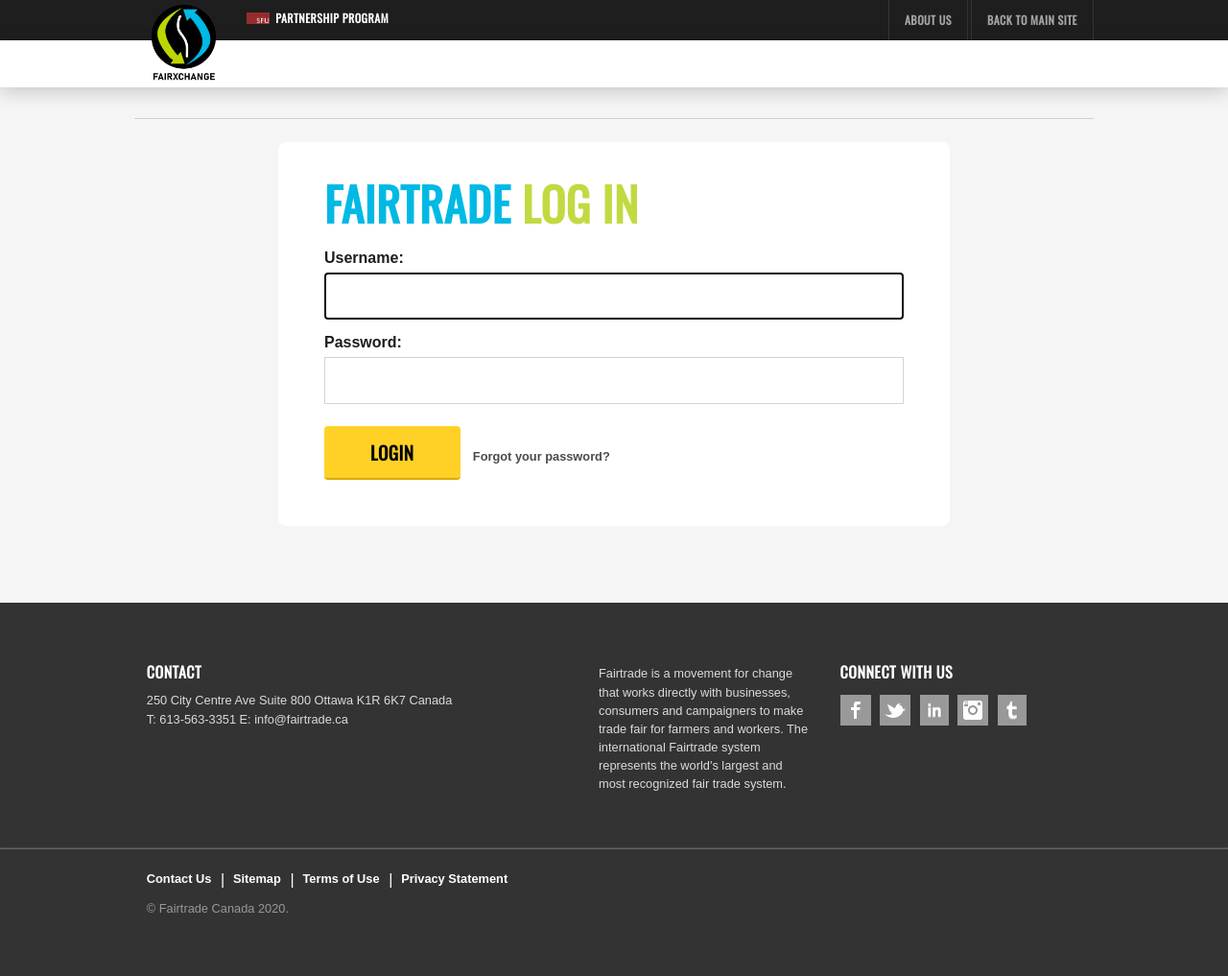
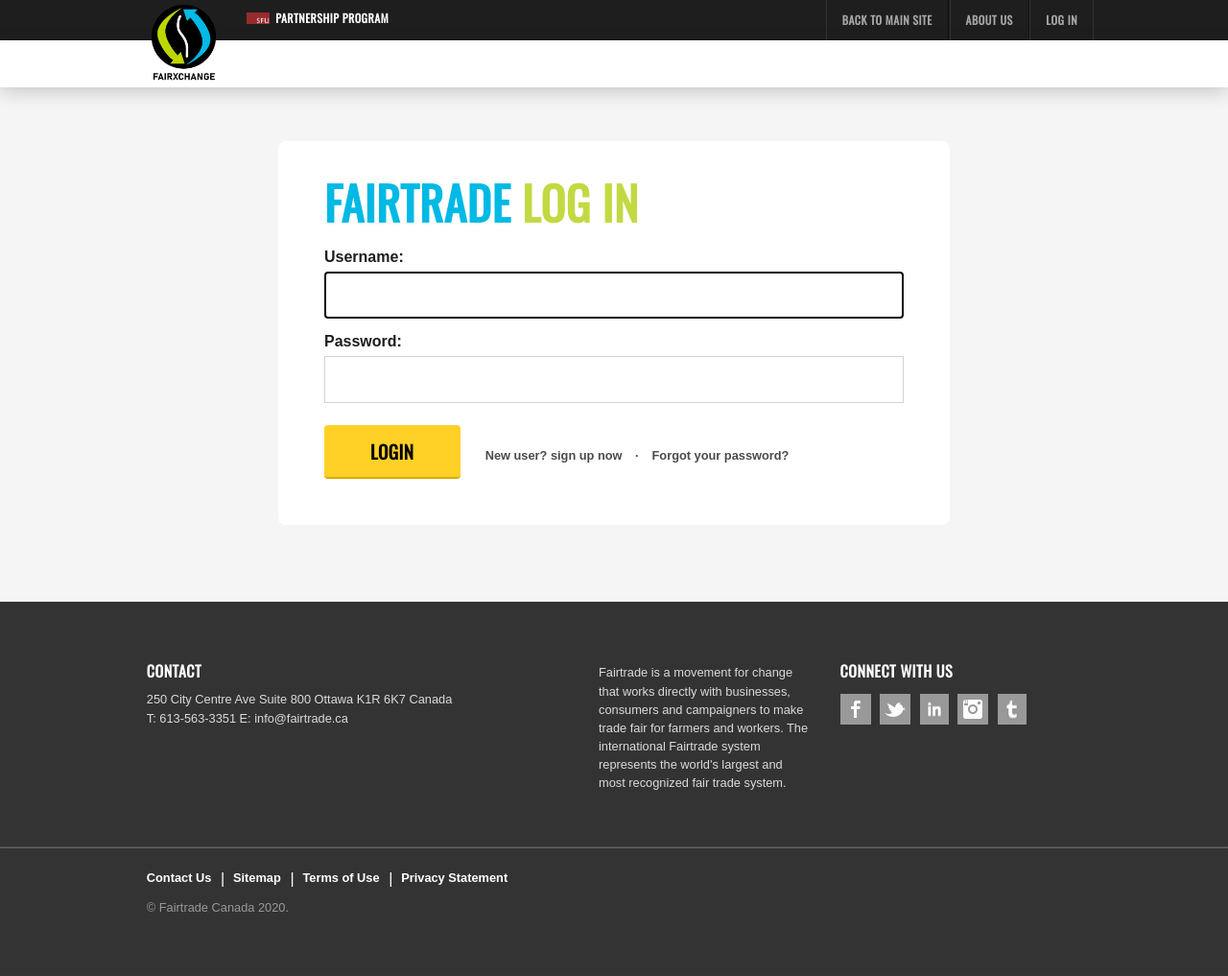
Before and after one commit to jam0ra/Fairtrade-Rewards, a Django app: page /accounts/login/ in a window 1280 px wide. Shown: the whole page at 96% size. After the commit the page ends 950 px from the top, so only its background shows below. Run offline with Django 3.2, Linux system fonts and the light colour scheme; style sheets or scripts are compiled from the project's sources; some libraries are stand-ins or nearby versions.

Commit message:
update styles

```diff
--- a/templates/base.html
+++ b/templates/base.html
@@ -6,8 +6,6 @@
     <meta charset="utf-8" />
     <link rel="icon" href="{% static 'images/fairxchange_circle.png'%}">
     <title>{% block title %} Fairtrade Rewards {% endblock %}</title>
-
-
 
     <base href="/">
     <link rel="stylesheet" type="text/css" href='{% sass_src "styles/index.scss" %}'/>
@@ -28,13 +26,15 @@
             </a>
           </div>
 
-          <div class='menu' style='flex: 4; margin-right: -20px;'>
-            <a href='about.html'>About Us</a>
-          </div>
-
           <div class='menu' style='flex: 1'>
             <a href='#'>Back to main site</a>
+            <a href='about.html'>About Us</a>
             {% block nav_top %} {% endblock %}
+            {% if user.is_authenticated %}
+                <a href="{% url 'logout' %}">Log Out</a>
+            {% else %}
+                <a href="{% url 'login' %}">Log In</a>
+            {% endif %}
           </div>
         </div>
       </div>
@@ -49,7 +49,7 @@
 
     {% block header %} {% endblock %}
 
-    <div class='container' style='margin-top: 2rem; border-top: 1px solid rgba(0, 0, 0, 0.15); padding-top: 1.5rem;'>
+    <div class='container' style='margin-top: 2rem; padding-top: 1.5rem;'>
       {% block content %} {% endblock %}
     </div>
 
--- a/templates/registration/login.html
+++ b/templates/registration/login.html
@@ -28,7 +28,9 @@
                 {{ form.password }}
                 {{ form.password.errors }}
             </div>
-            <button type="submit">Login</button>
+            <button type="submit" style='margin-right: 0.8rem;'>Login</button>
+            <a class='form-sublink' href="{% url 'signup' %}">New user? sign up now</a>
+            <a class='form-sublink' href="#"><span>&middot;</span></a>
             <a class='form-sublink' href="{% url 'password_reset' %}">Forgot your password?</a>
         </form>
     </div>
```
Also changed, not shown: templates/home.html (+0 -8 lines), db.sqlite3, templates/initiative.html (deleted).
